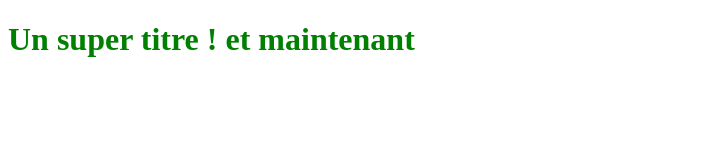
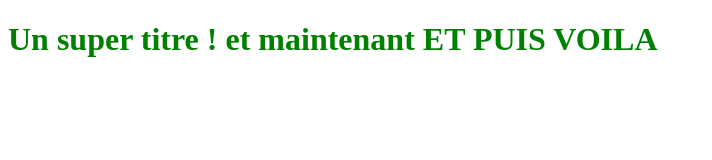
Before and after one commit to steeve91600/steeve-projet-1-, a plain HTML site: page index.html in a window 1280 px wide. Shown: the whole page, without its empty margins (0-712 px from the left). Drawn offline with Linux system fonts and the light colour scheme.

Commit message:
nouveaux changements 16 heure

```diff
--- a/index.html
+++ b/index.html
@@ -8,6 +8,6 @@
 
 
 <body>
-<h1>Un super titre ! et maintenant</h1>
+<h1>Un super titre ! et maintenant ET PUIS VOILA </h1>
 </body>
 </html>
```
